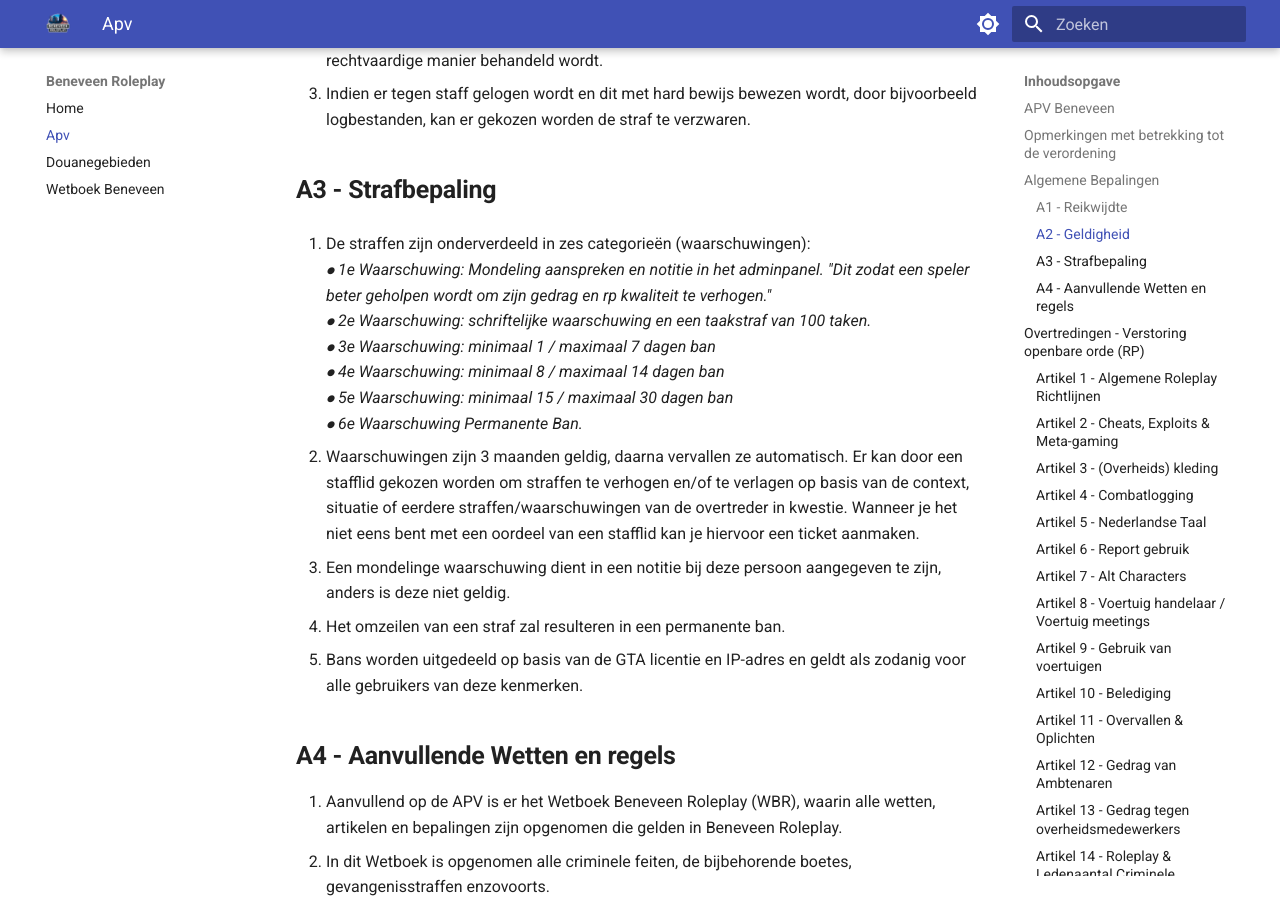
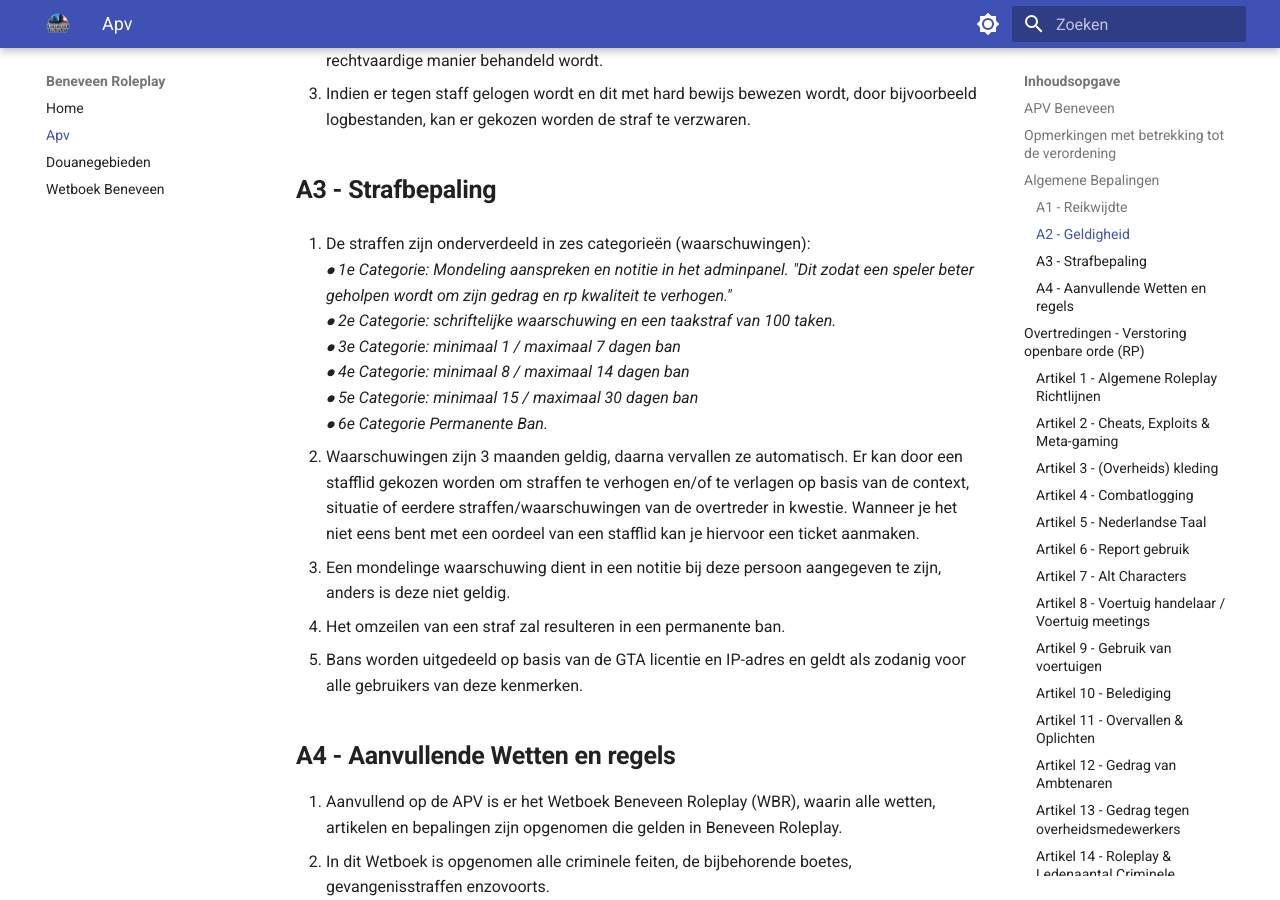
Before and after one commit to BeneveenRoleplay/wetboek, an MkDocs documentation site: the page built from docs/apv.md, in a window 1280 px wide and 900 px high, scrolled down 993 px. Built offline with MkDocs 1.6.1 and Material for MkDocs 9.7.7, drawn with Linux system fonts in a browser that asks for light colours; some of the changed text lies outside the part shown.

Commit message:
verduidelijking straffen

```diff
--- a/docs/apv.md
+++ b/docs/apv.md
@@ -24,17 +24,17 @@ Het Wetboek van Strafrecht, specifiek bedoeld voor Beneveen Roleplay, wordt hier
 ## **A3 - Strafbepaling**
 1. De straffen zijn onderverdeeld in zes categorieën (waarschuwingen):
 <br>
-*⦁ 1e Waarschuwing: Mondeling aanspreken en notitie in het adminpanel. "Dit zodat een speler beter geholpen wordt om zijn gedrag en rp kwaliteit te verhogen."
+*⦁ 1e Categorie: Mondeling aanspreken en notitie in het adminpanel. "Dit zodat een speler beter geholpen wordt om zijn gedrag en rp kwaliteit te verhogen."
 <br>
-⦁ 2e Waarschuwing: schriftelijke waarschuwing en een taakstraf van 100 taken.
+⦁ 2e Categorie: schriftelijke waarschuwing en een taakstraf van 100 taken.
 <br>
-⦁ 3e Waarschuwing: minimaal 1 / maximaal 7 dagen ban
+⦁ 3e Categorie: minimaal 1 / maximaal 7 dagen ban
 <br>
-⦁ 4e Waarschuwing: minimaal 8 / maximaal 14 dagen ban
+⦁ 4e Categorie: minimaal 8 / maximaal 14 dagen ban
 <br>
-⦁ 5e Waarschuwing: minimaal 15 / maximaal 30 dagen ban
+⦁ 5e Categorie: minimaal 15 / maximaal 30 dagen ban
 <br>
-⦁ 6e Waarschuwing Permanente Ban.*
+⦁ 6e Categorie Permanente Ban.*
 
 2. Waarschuwingen zijn 3 maanden geldig, daarna vervallen ze automatisch.
 Er kan door een stafflid gekozen worden om straffen te verhogen en/of te verlagen op basis van de context, situatie of eerdere straffen/waarschuwingen van de overtreder in kwestie. Wanneer je het niet eens bent met een oordeel van een stafflid kan je hiervoor een ticket aanmaken.
@@ -100,6 +100,7 @@ Deze regel geldt ook voor de Discord client zelf, dus gebruik van clients als Be
 3. Hij/zij die als niet ambtenaar kleding draagt van één van de overheidsbanen is verboden, tenzij er een goede roleplay aan vast zit, welke goedgekeurd is door een stafflid
 4. Officiële kleding verstrekt vanuit Beneveen Roleplay bedoeld voor specifieke groeperingen mag niet door anderen gebruikt worden of als starters kleding gekozen worden, tenzij hier een sterke roleplay aan verbonden is.
 <br>
+<br>
 **Bij bovenstaande lid 1 en 2 staat een straf van categorie 1**
 **Bij bovenstaande lid 2 en 3 staat een straf van categorie 2**
 
@@ -146,7 +147,7 @@ Deze regel geldt ook voor de Discord client zelf, dus gebruik van clients als Be
 3. Bij voertuig meetings mogen maximaal 20 voertuigen aanwezig zijn.
 <br>
 <br>
-**Bij overtreding van bovenstaande regels word er in-game gehandeld door justitie/politie.
+**Bij overtreding van bovenstaande regels word er in-game gehandeld door justitie/politie.**
 
 ## **Artikel 9 - Gebruik van voertuigen**
 1. Je mag als burger geen overheidsvoertuigen besturen, tenzij er in de roleplay een goede reden voor is of wanneer er toestemming is gegeven door een stafflid.
@@ -154,6 +155,7 @@ Deze regel geldt ook voor de Discord client zelf, dus gebruik van clients als Be
 3. Het is niet toegestaan met voertuigen gebouwen te betreden die daar niet voor bedoeld zijn.
 4. Het is niet toegestaan om jouw voertuig als wapen te gebruiken (VDM).
 5. Er wordt van de speler verwacht dat hij/zij met een realistische snelheid langs drukke locaties rijdt, denk hierbij aan het centrum van Beneveen Roleplay.
+<br>
 <br>
 **Bij overtreden van lid 1, 2 & 4 geld een straf van minimaal 3de categorie.**
 **Bij overtreden van lid 3 geld een straf van minimaal 2de categorie.**
```
